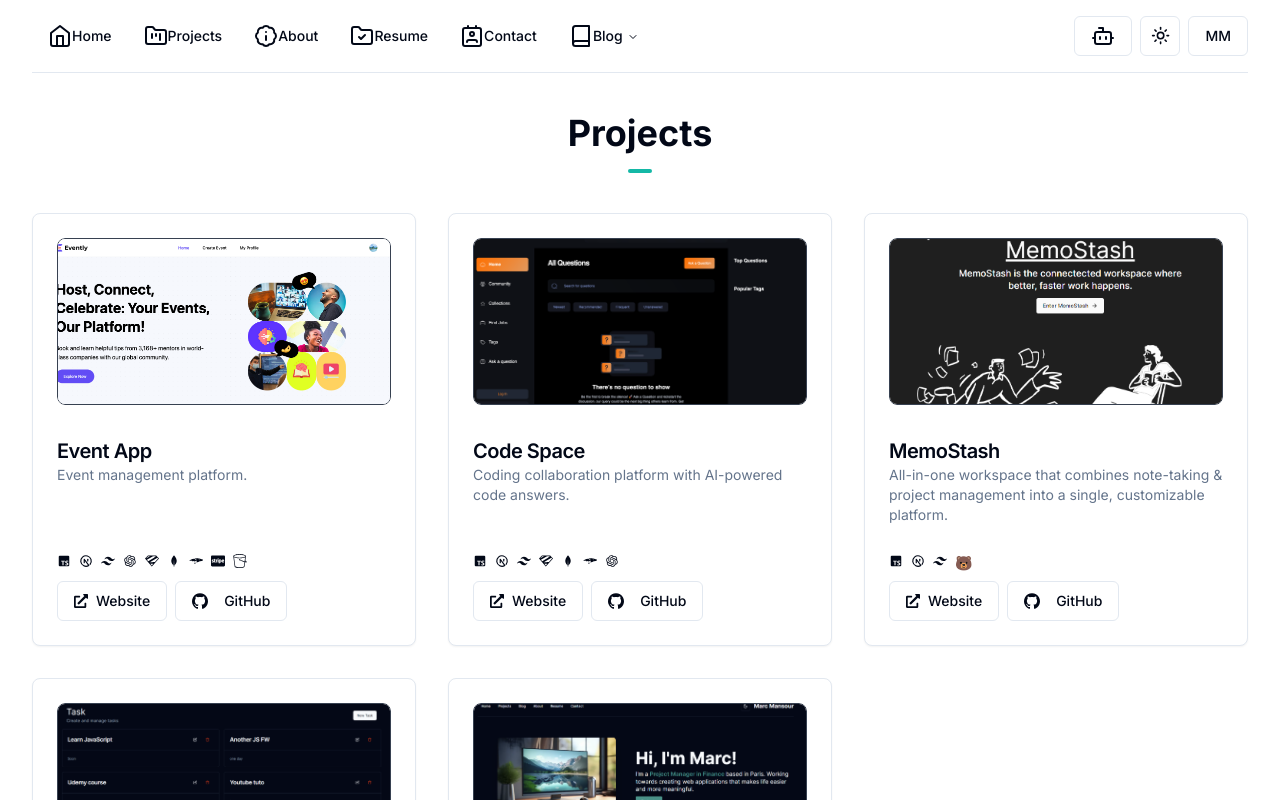
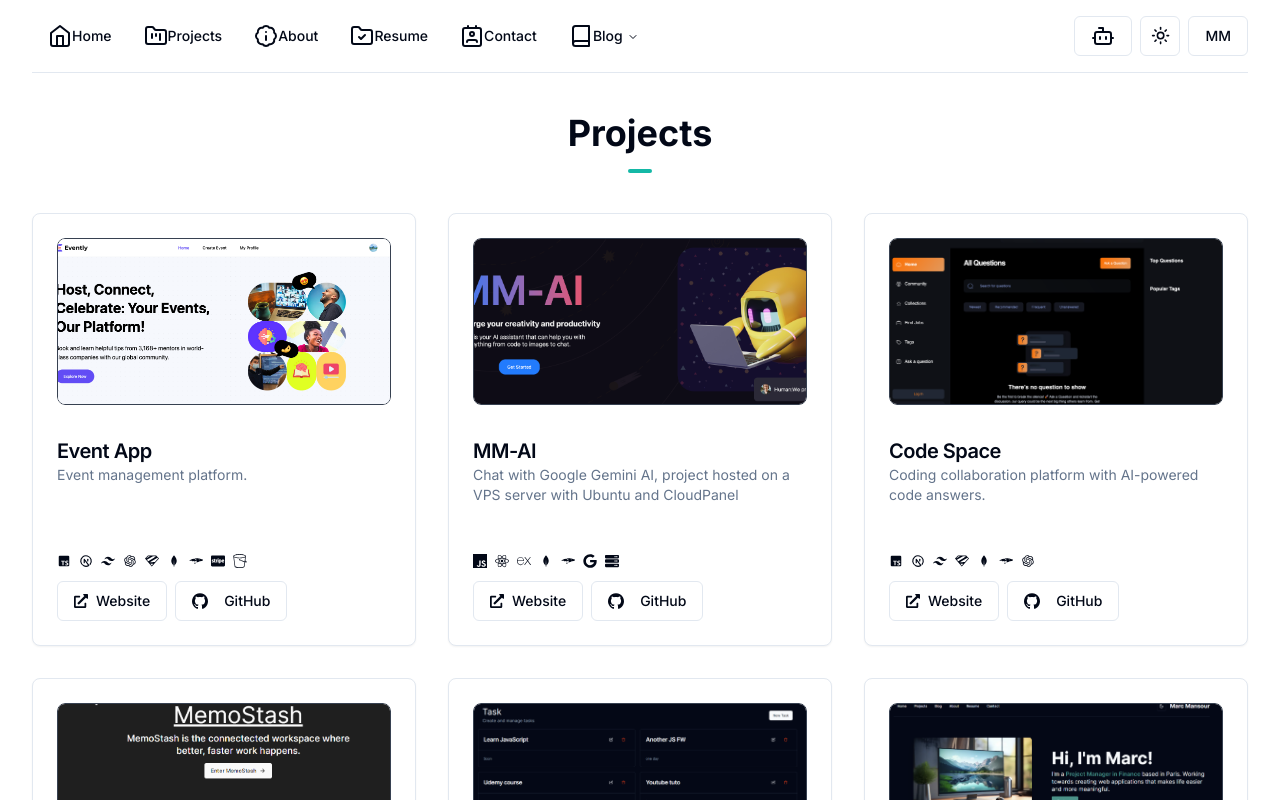
Before and after one commit to marcm8793/websitepersov2, a Next.js app: page /projects in a window 1280 px wide. Shown: the top 800 px of the page. Built offline with nearby package versions, Linux system fonts and the light colour scheme.

Commit message:
adding mmai project and skills

```diff
--- a/src/app/projects/page.tsx
+++ b/src/app/projects/page.tsx
@@ -19,13 +19,15 @@
   SiRadixui,
   SiMongoose,
   SiAmazons3,
+  SiJavascript,
+  SiExpress,
 } from "react-icons/si";
 import {
   BiLogoMongodb,
   BiLogoTypescript,
   BiLogoPostgresql,
 } from "react-icons/bi";
-import { FaCcStripe } from "react-icons/fa";
+import { FaCcStripe, FaServer } from "react-icons/fa";
 
 import {
   Tooltip,
@@ -34,7 +36,7 @@
   TooltipTrigger,
 } from "@/components/ui/tooltip";
 import { Metadata } from "next";
-import { FaExternalLinkAlt } from "react-icons/fa";
+import { FaExternalLinkAlt, FaReact, FaGoogle } from "react-icons/fa";
 
 const projects = [
   {
@@ -53,6 +55,23 @@
       { icon: <SiMongoose />, tooltip: "Mongoose" },
       { icon: <FaCcStripe />, tooltip: "Stripe" },
       { icon: <SiAmazons3 />, tooltip: "S3-UploadThing" },
+    ],
+  },
+  {
+    name: "MM-AI",
+    description: `Chat with Google Gemini AI, \n
+    project hosted on a VPS server with Ubuntu and CloudPanel`,
+    image: "/mmai.png",
+    github: "https://github.com/marcm8793/mm-ai-chat",
+    link: "https://mm-ai.dev/",
+    tools: [
+      { icon: <SiJavascript />, tooltip: "JavaScript" },
+      { icon: <FaReact />, tooltip: "React" },
+      { icon: <SiExpress />, tooltip: "ExpressJS" },
+      { icon: <BiLogoMongodb />, tooltip: "MongoDB" },
+      { icon: <SiMongoose />, tooltip: "Mongoose" },
+      { icon: <FaGoogle />, tooltip: "Google Gemini" },
+      { icon: <FaServer />, tooltip: "VPS Server" },
     ],
   },
   {
@@ -165,7 +184,7 @@
                 <div className="flex items-center space-x-2 text-sm">
                   {project.tools?.map((tool, toolIdx) => (
                     <div key={toolIdx} className="space-x-4 ">
-                      <TooltipProvider>
+                      <TooltipProvider delayDuration={0}>
                         <Tooltip>
                           <TooltipTrigger className="cursor-default">
                             {tool.icon}
--- a/src/config/resume-data.ts
+++ b/src/config/resume-data.ts
@@ -93,8 +93,11 @@
     "TypeScript",
     "React/Next.js",
     "Node.js",
+    "Express",
+    "MongoDB",
+    "PostgreSQL",
     "Tailwindcss",
-    "Ruby",
+    "Ruby on Rails",
   ],
   languages: ["French", "English"],
   projects: [
```
Also changed, not shown: public/mmai.png (added).
